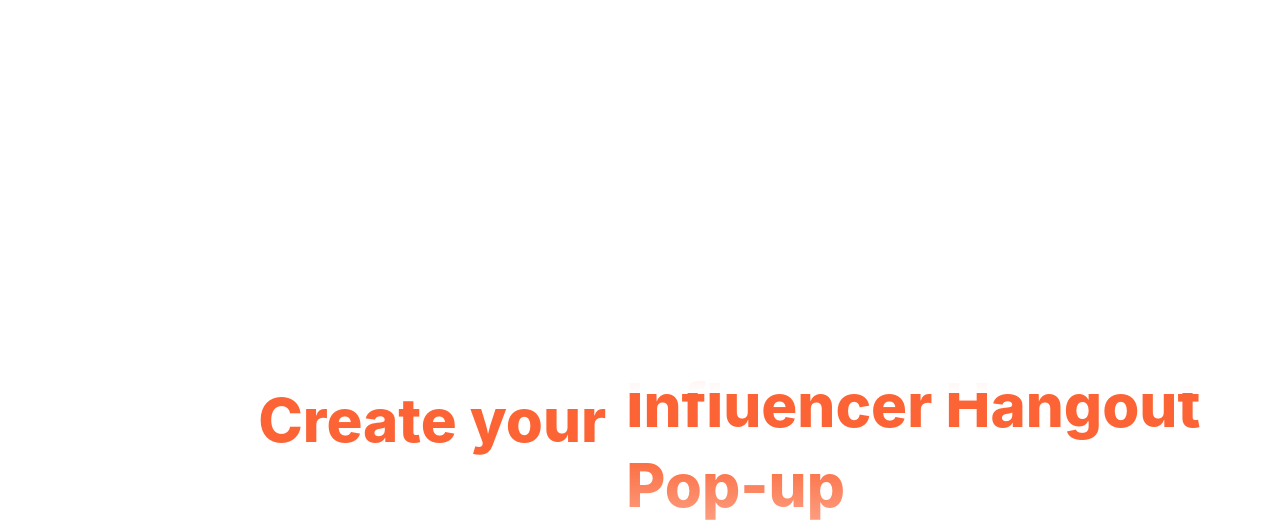
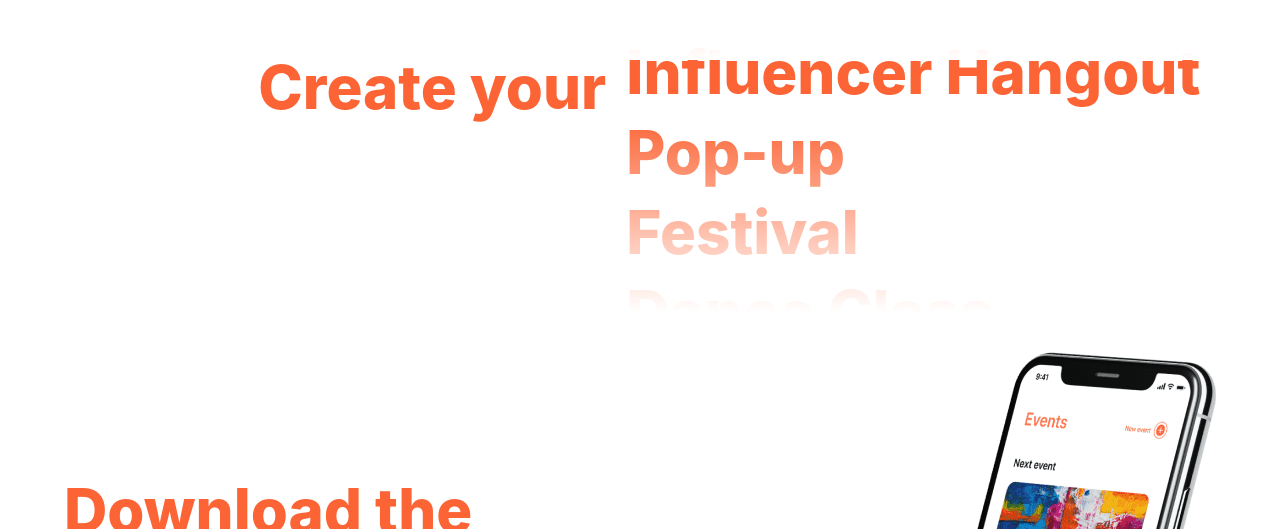
Before and after one commit to Rhema7776/tix1, a React (Create React App) app: page / in a window 1280 px wide. Shown: the part 5191-5720 px from the top of the page. Built offline with nearby package versions, Linux system fonts and the light colour scheme.

Commit message:
third commit

```diff
--- a/src/components/Selectscroll.jsx
+++ b/src/components/Selectscroll.jsx
@@ -34,7 +34,7 @@ const Selectscroll = () => {
 
     return (
 
-      <div  className="app container  mx-auto justify-center flex flex-row font-extrabold orangetext text-xl sm:text-2xl md2:text-6xl md2:mt-[30%] mt-20 xs:max-xs1:mt-12 ">
+      <div  className="app container  mx-auto justify-center flex flex-row font-extrabold orangetext text-xl sm:text-2xl md2:text-6xl md2:mt-[30%] lg:mt-[4%] mt-20 xs:max-xs1:mt-12 ">
 
         <div className='flex justify-end w-[90%] items-center '>
 
```
